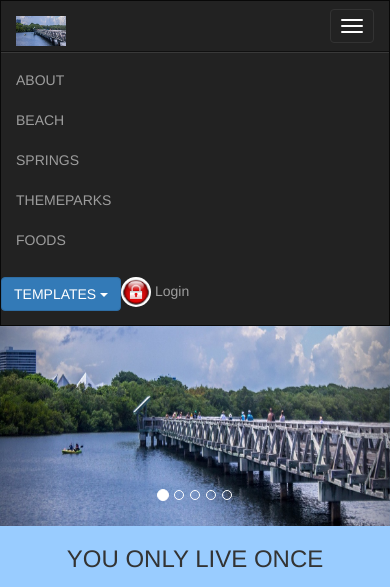
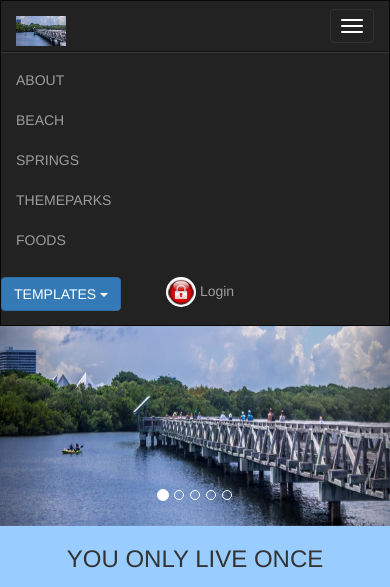
Before and after one commit to s1t3/Travel, a PHP site: page / in a window 390 px wide, after a click that opens the changed part. Shown: the top 587 px of the page. Run offline with PHP 8.4, Linux system fonts and the light colour scheme; some web fonts are replaced.

Commit message:
Add files via upload

```diff
--- a/Travel/template.css
+++ b/Travel/template.css
@@ -52,10 +52,12 @@ footer {
 	}
 
 
+
+
 }
 
 
- }
+
 
  @media only screen and (max-width: 600px){
  	.item{
@@ -71,6 +73,11 @@ footer {
 	height:300px;
  	}
 
+#login{
+
+ 		margin-left:150px;
+ 	}
+
 
 
 }
```
